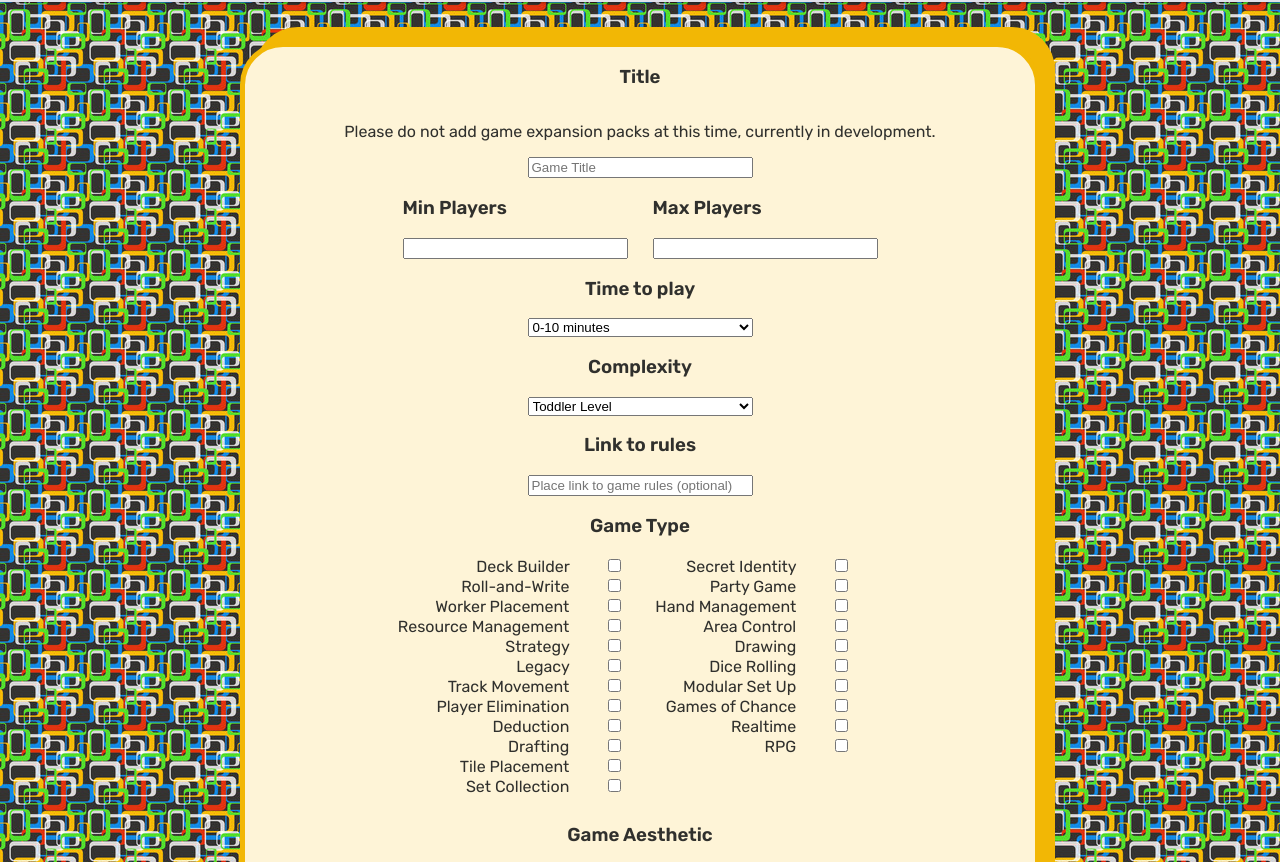
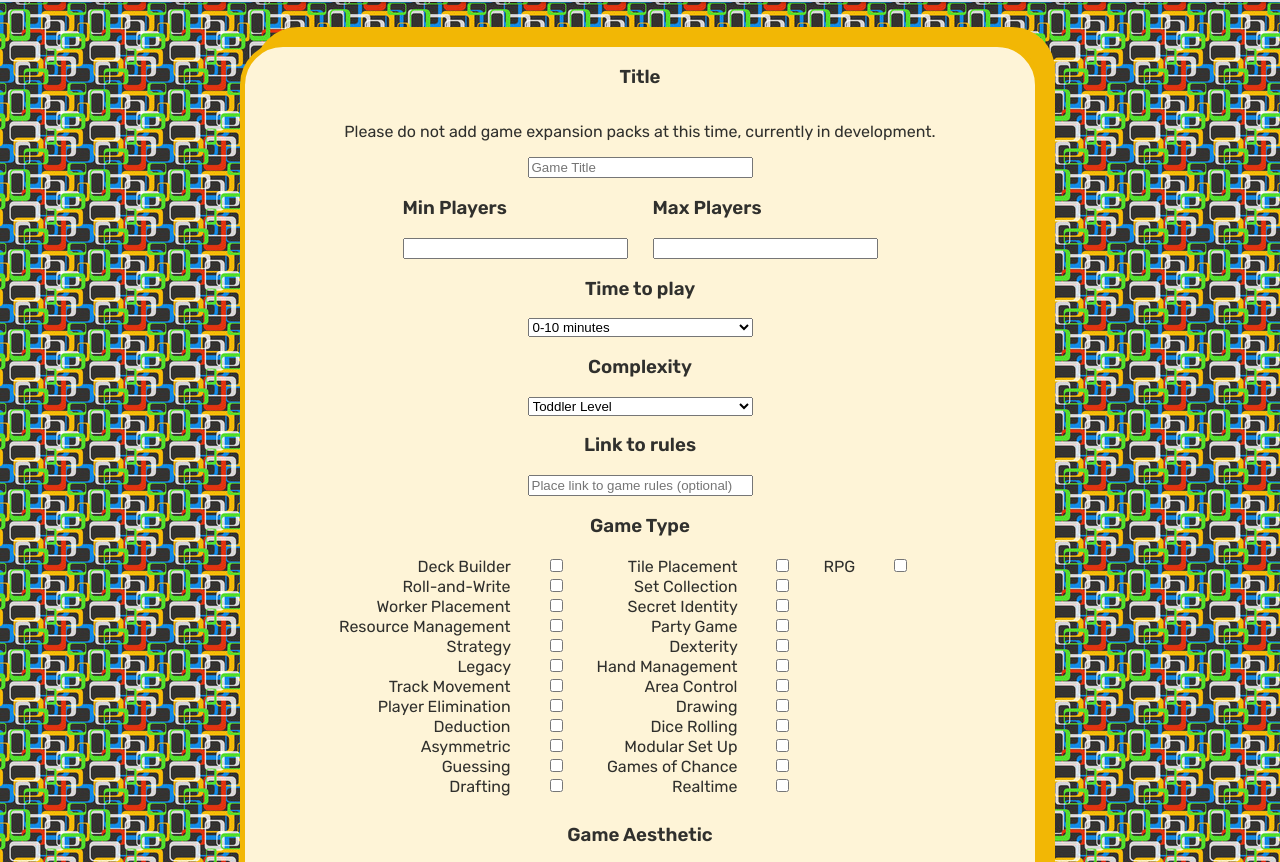
Before and after one commit to morganniemeyer/boardgameselector, a plain HTML site: page add-game/index.html in a window 1280 px wide. Shown: the part 78-940 px from the top of the page. Drawn offline with nearby package versions, Linux system fonts and the light colour scheme.

Commit message:
correct css on image preview, add game types

```diff
--- a/add-game/index.html
+++ b/add-game/index.html
@@ -195,6 +195,26 @@
                             />
                         </label>
 
+                        <label for="asymmetric">
+                            Asymmetric
+                            <input
+                                type="checkbox"
+                                name="game-type"
+                                id="asymmetric"
+                                value=" asymmetric"
+                            />
+                        </label>
+
+                        <label for="guessing">
+                            Guessing
+                            <input
+                                type="checkbox"
+                                name="game-type"
+                                id="guessing"
+                                value=" guessing"
+                            />
+                        </label>
+
                         <label for="drafting"
                             >Drafting
                             <input
@@ -242,6 +262,16 @@
                                 name="game-type"
                                 id="party-game"
                                 value=" party game"
+                            />
+                        </label>
+
+                        <label for="dexterity"
+                            >Dexterity
+                            <input
+                                type="checkbox"
+                                name="game-type"
+                                id="dexterity"
+                                value=" dexterity"
                             />
                         </label>
 
--- a/styles/addgame.css
+++ b/styles/addgame.css
@@ -90,3 +90,6 @@ button {
 button:hover {
     background-color: #1a8be2;
 }
+.preview {
+    max-width: 350px;
+}
```
